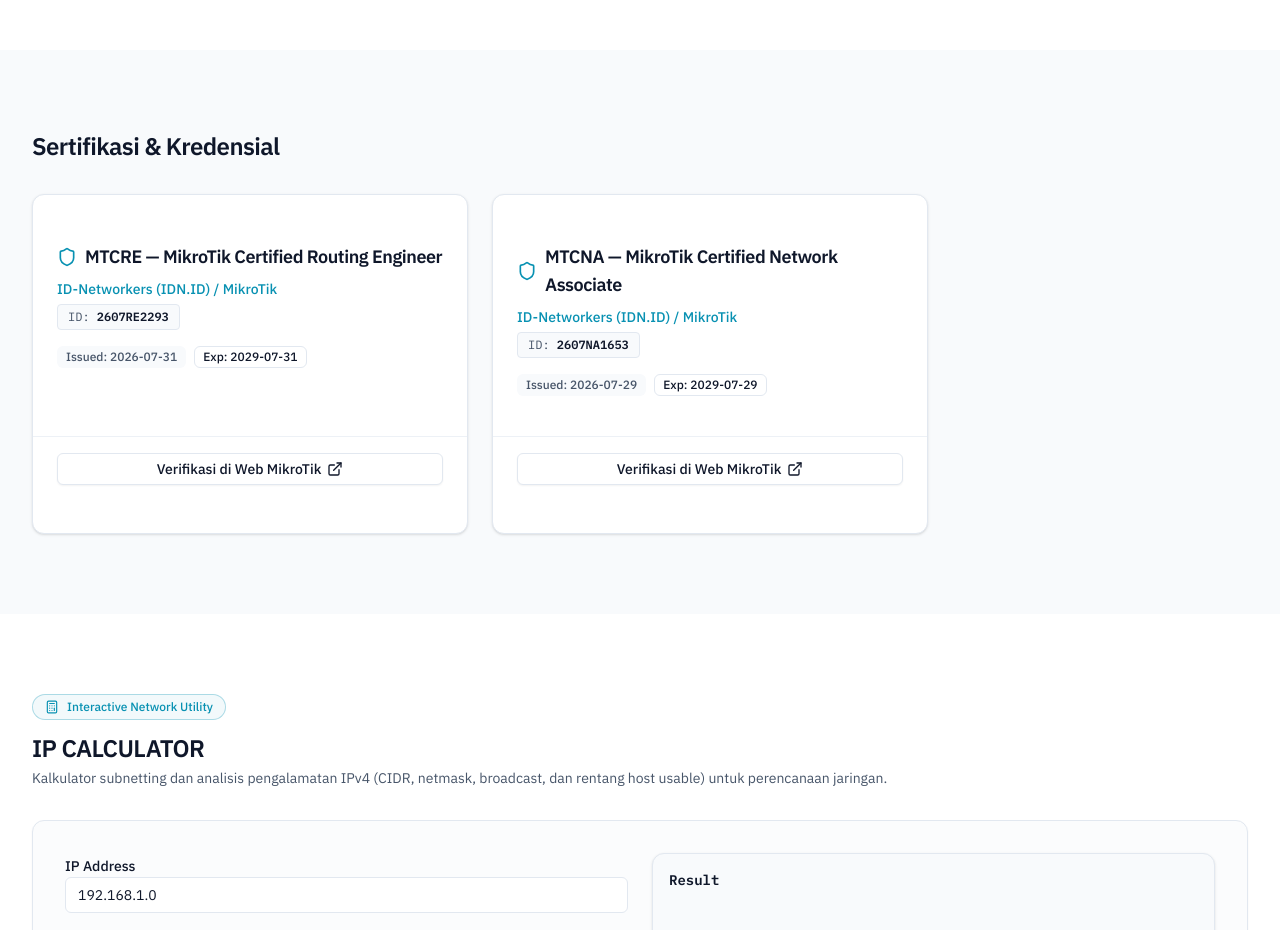
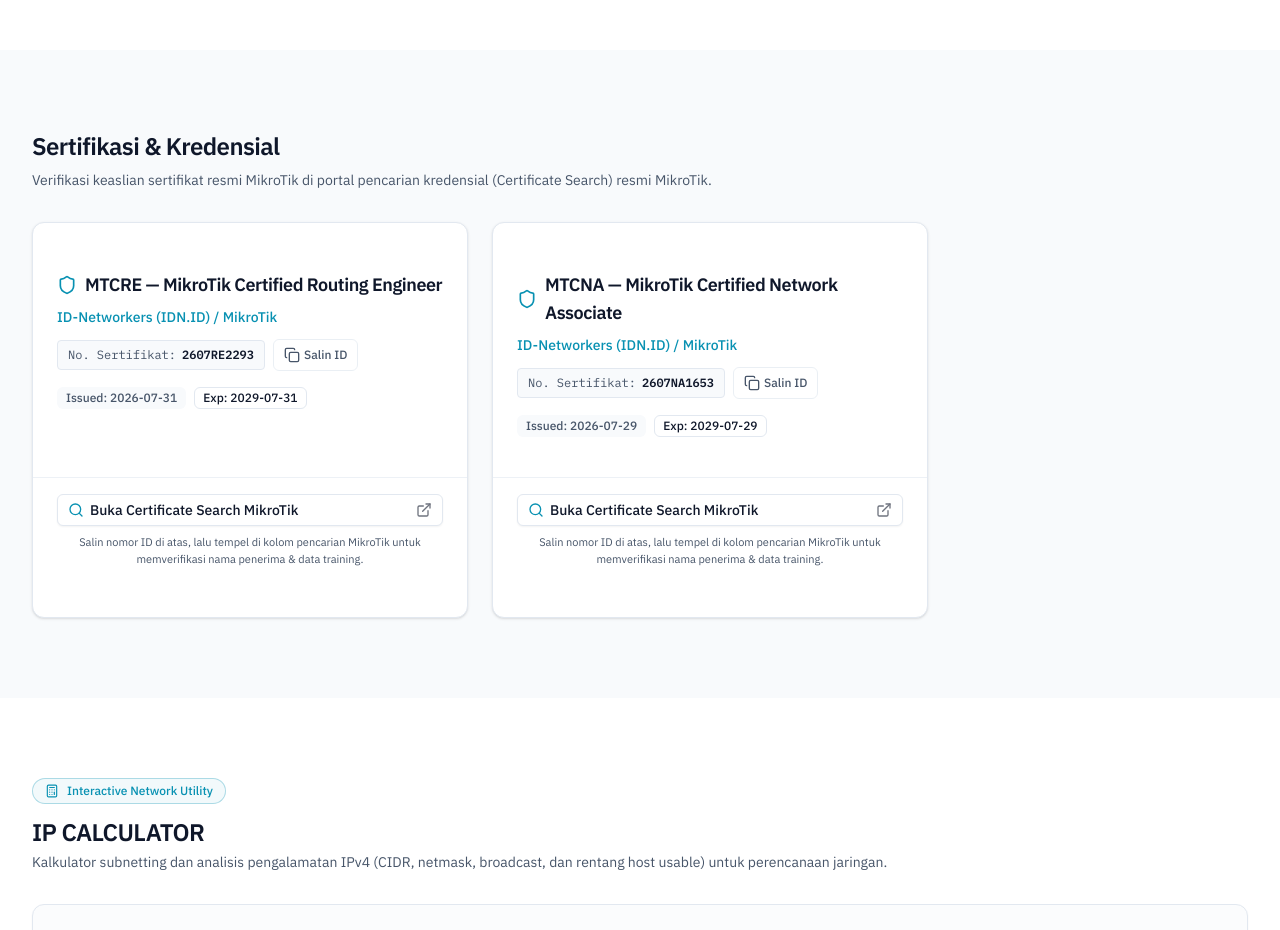
Before and after one commit to FauzanAlsyundawy/portofolio, a Next.js app: page / in a window 1280 px wide. Shown: the part 3880-4810 px from the top of the page. Built offline with nearby package versions, Linux system fonts and the light colour scheme.

Commit message:
fix(certifications): point to official Certificate Search portal and add Copy ID action

```diff
--- a/components/sections/certifications.tsx
+++ b/components/sections/certifications.tsx
@@ -1,12 +1,13 @@
 "use client";
 
 import { motion, useInView } from "motion/react";
-import { useRef } from "react";
+import { useRef, useState } from "react";
 import { Card } from "@/components/ui/card";
 import { Badge } from "@/components/ui/badge";
 import { Button } from "@/components/ui/button";
 import { certifications } from "@/data/certifications";
-import { Shield, ExternalLink } from "lucide-react";
+import { Shield, ExternalLink, Copy, Check, Search } from "lucide-react";
+import { toast } from "sonner";
 
 function isExpiringSoon(expiryDate?: string) {
   if (!expiryDate) return false;
@@ -19,17 +20,33 @@
 export function Certifications() {
   const ref = useRef<HTMLDivElement>(null);
   const inView = useInView(ref, { once: true, margin: "-100px" });
+  const [copiedId, setCopiedId] = useState<string | null>(null);
+
+  const handleCopy = (id: string) => {
+    navigator.clipboard.writeText(id);
+    setCopiedId(id);
+    toast.success(`ID Kredensial ${id} disalin!`, {
+      description: "Tempel pada kolom pencarian di portal Certificate Search MikroTik.",
+    });
+    setTimeout(() => setCopiedId(null), 2500);
+  };
 
   return (
     <section id="certifications" className="py-20 bg-surface">
       <div className="container-section">
-        <h2 className="text-2xl font-semibold tracking-tight text-ink mb-8">
-          Sertifikasi &amp; Kredensial
-        </h2>
+        <div className="max-w-4xl mb-8">
+          <h2 className="text-2xl font-semibold tracking-tight text-ink mb-2">
+            Sertifikasi &amp; Kredensial
+          </h2>
+          <p className="text-sm text-muted">
+            Verifikasi keaslian sertifikat resmi MikroTik di portal pencarian kredensial (Certificate Search) resmi MikroTik.
+          </p>
+        </div>
 
         <div ref={ref} className="grid gap-6 grid-cols-1 md:grid-cols-2 max-w-4xl">
           {certifications.map((cert, idx) => {
             const expiring = isExpiringSoon(cert.expiryDate);
+            const isCopied = copiedId === cert.credentialId;
             return (
               <motion.div
                 key={idx}
@@ -43,10 +60,36 @@
                       <Shield className="h-5 w-5 text-signal shrink-0" />
                       <h3 className="font-semibold text-base sm:text-lg text-ink tracking-tight">{cert.name}</h3>
                     </div>
-                    <p className="text-sm font-medium text-signal mb-1">{cert.issuer}</p>
-                    <p className="text-xs font-mono text-muted mb-4 bg-surface px-2.5 py-1 rounded inline-block border border-border">
-                      ID: <span className="text-ink font-semibold">{cert.credentialId}</span>
-                    </p>
+                    <p className="text-sm font-medium text-signal mb-3">{cert.issuer}</p>
+
+                    <div className="flex items-center gap-2 mb-4">
+                      <span className="text-xs font-mono text-muted bg-surface px-2.5 py-1.5 rounded border border-border flex items-center gap-1.5">
+                        No. Sertifikat: <strong className="text-ink font-semibold">{cert.credentialId}</strong>
+                      </span>
+                      {cert.credentialId && (
+                        <Button
+                          type="button"
+                          variant="ghost"
+                          size="sm"
+                          onClick={() => handleCopy(cert.credentialId!)}
+                          className="h-8 px-2.5 text-xs text-muted hover:text-ink flex items-center gap-1 border border-border/70 hover:border-signal"
+                          title="Salin Nomor Sertifikat"
+                        >
+                          {isCopied ? (
+                            <>
+                              <Check className="h-3.5 w-3.5 text-signal" />
+                              <span className="text-signal font-medium">Tersalin</span>
+                            </>
+                          ) : (
+                            <>
+                              <Copy className="h-3.5 w-3.5" />
+                              <span>Salin ID</span>
+                            </>
+                          )}
+                        </Button>
+                      )}
+                    </div>
+
                     <div className="flex flex-wrap gap-2">
                       <Badge variant="secondary" className="text-xs">
                         Issued: {cert.issueDate}
@@ -61,12 +104,18 @@
                       )}
                     </div>
                   </div>
-                  <div className="px-6 pb-6 pt-4 border-t border-border/60 mt-4">
+
+                  <div className="px-6 pb-6 pt-4 border-t border-border/60 mt-4 space-y-2">
                     <Button variant="outline" size="sm" asChild className="w-full gap-1.5 hover:text-signal hover:border-signal">
                       <a href={cert.verifyUrl} target="_blank" rel="noopener noreferrer">
-                        Verifikasi di Web MikroTik <ExternalLink className="h-3.5 w-3.5" />
+                        <Search className="h-3.5 w-3.5 text-signal" />
+                        Buka Certificate Search MikroTik
+                        <ExternalLink className="h-3 w-3 ml-auto opacity-60" />
                       </a>
                     </Button>
+                    <p className="text-[11px] text-muted text-center leading-relaxed">
+                      Salin nomor ID di atas, lalu tempel di kolom pencarian MikroTik untuk memverifikasi nama penerima &amp; data training.
+                    </p>
                   </div>
                 </Card>
               </motion.div>
--- a/data/certifications.ts
+++ b/data/certifications.ts
@@ -7,7 +7,7 @@
     credentialId: "2607RE2293",
     issueDate: "2026-07-31",
     expiryDate: "2029-07-31",
-    verifyUrl: "https://mikrotik.com/training/certificates",
+    verifyUrl: "https://mikrotik.com/certificates",
   },
   {
     name: "MTCNA — MikroTik Certified Network Associate",
@@ -15,6 +15,6 @@
     credentialId: "2607NA1653",
     issueDate: "2026-07-29",
     expiryDate: "2029-07-29",
-    verifyUrl: "https://mikrotik.com/training/certificates",
+    verifyUrl: "https://mikrotik.com/certificates",
   },
 ];
```
